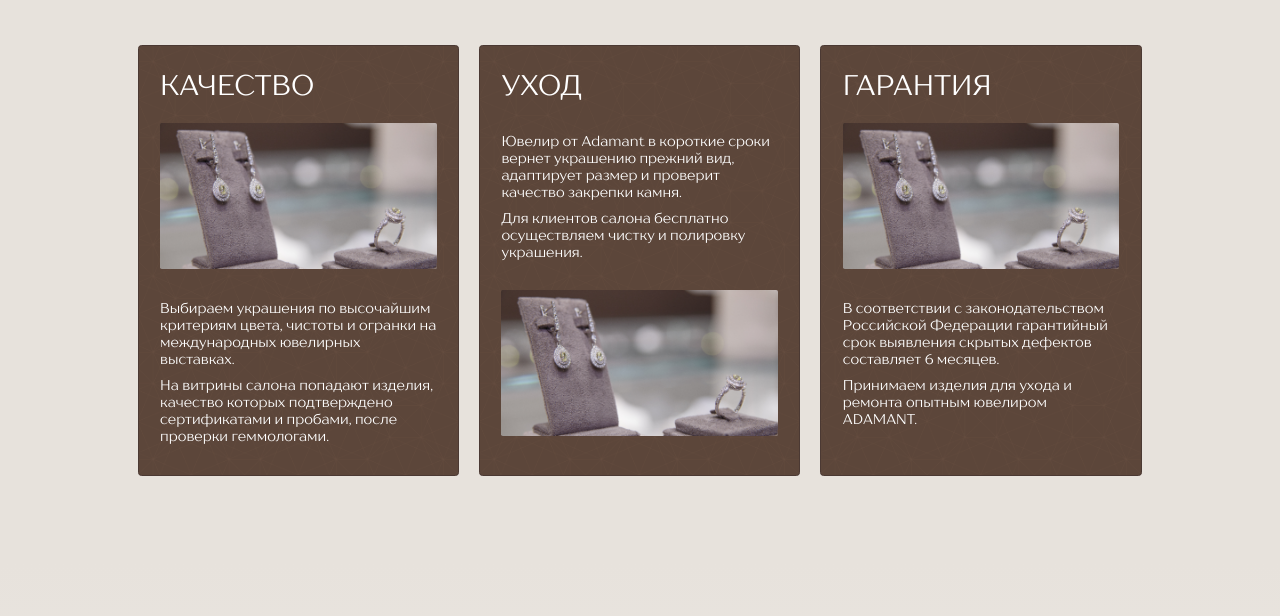
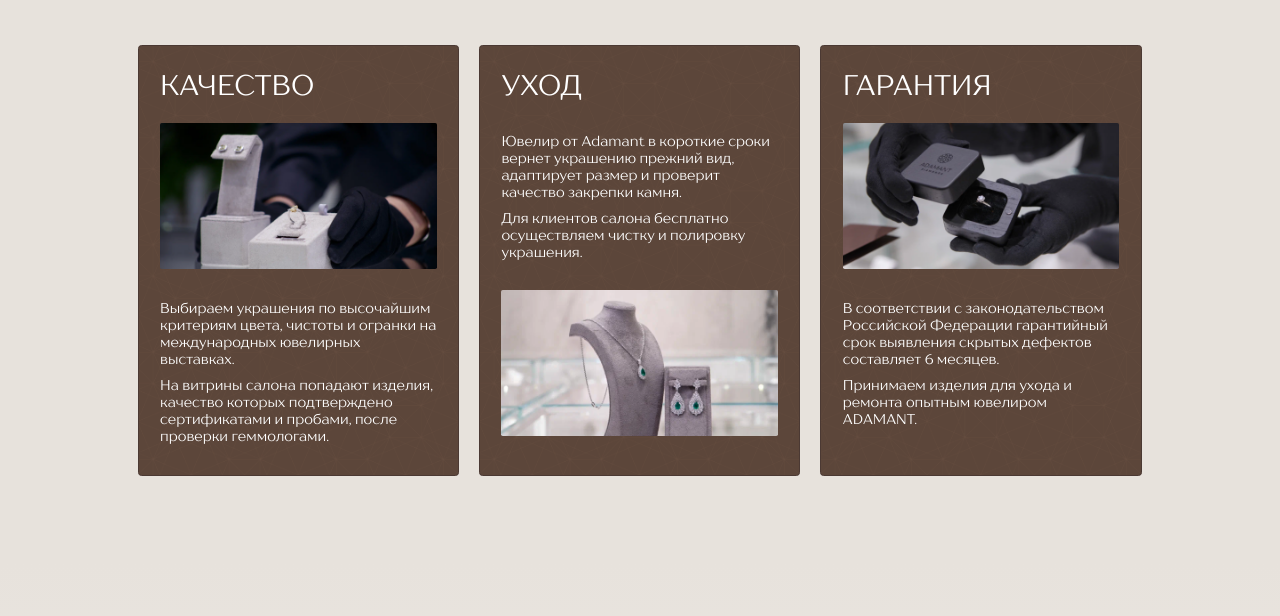
Before and after one commit to andreikvachkov/adamant, a plain HTML site: page index.html in a window 1280 px wide. Shown: the part 8200-8816 px from the top of the page. Drawn offline with nearby package versions, Linux system fonts and the light colour scheme.

Commit message:
Add files via upload

```diff
--- a/index.html
+++ b/index.html
@@ -528,7 +528,7 @@
                                     Качество
                                 </div>
                                 <div class="advantages__item__img">
-                                    <img src="assets/images/ad.png" alt="">
+                                    <img src="assets/images/we1.png" alt="">
                                 </div>
                                 <div class="advantages__item__name advantages__item__name_mobile">
                                     Качество
@@ -563,7 +563,7 @@
                                     </p>
                                 </div>
                                 <div class="advantages__item__img">
-                                    <img src="assets/images/ad.png" alt="">
+                                    <img src="assets/images/we2.png" alt="">
                                 </div>
 
                             </div>
@@ -574,7 +574,7 @@
                                     Гарантия
                                 </div>
                                 <div class="advantages__item__img">
-                                    <img src="assets/images/ad.png" alt="">
+                                    <img src="assets/images/we3.png" alt="">
                                 </div>
                                 <div class="advantages__item__name advantages__item__name_mobile">
                                     Гарантия
```
